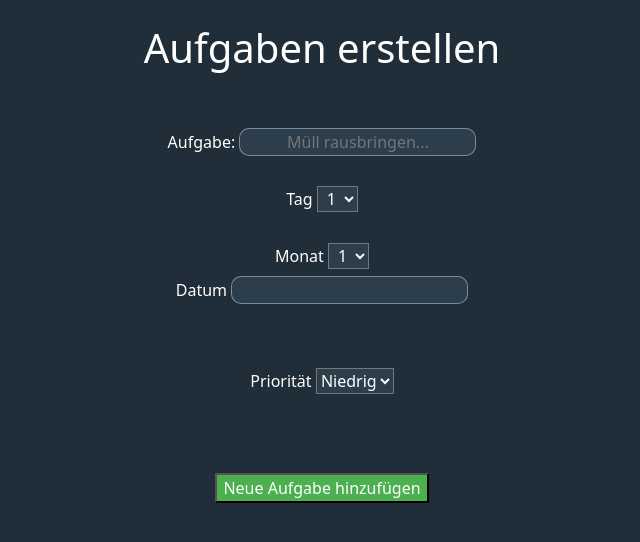
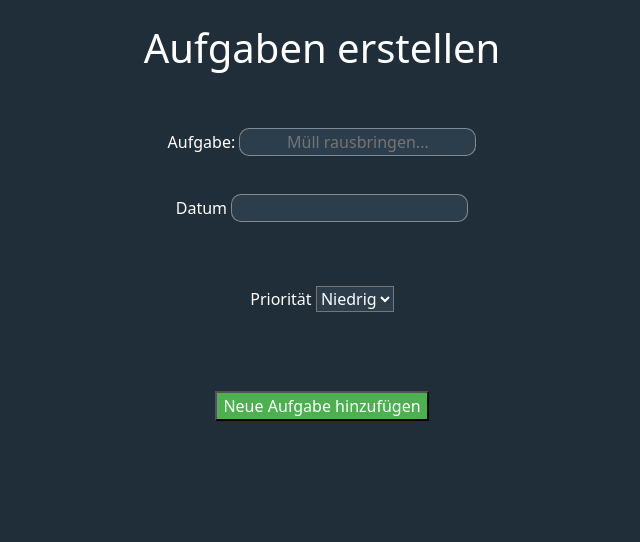
Before and after one commit to LeonardK2020/Klausurersatzleistung, a Flask app: page /Aufgaben in a window 1280 px wide. Shown: the part 93-635 px from the top of the page, without its empty margins (318-958 px from the left). Run offline with Flask 3, Linux system fonts and the light colour scheme; some libraries are stand-ins or nearby versions.

Commit message:
datepicker muss etwas ausgeben dann funktionierend

```diff
--- a/app.py
+++ b/app.py
@@ -34,7 +34,7 @@ def login():
 def startseite():
     connection = sqlite3.connect('datenbank.db')
     cursor = connection.cursor()
-    cursor.execute("SELECT name, datum_abgabe_tag, datum_abgabe_monat, priorität, aufgaben_id FROM aufgaben;")
+    cursor.execute("SELECT name, datum, priorität, aufgaben_id FROM aufgaben;")
     aufgaben = cursor.fetchall()
     connection.close()
     connection = sqlite3.connect('datenbank.db')
@@ -67,13 +67,13 @@ def newTask():
         connection = sqlite3.connect('datenbank.db')
         cursor = connection.cursor()
         aufgaben_name = request.form.get('name')
-        aufgaben_tag = request.form.get('aufgaben_tag')
-        aufgaben_monat = request.form.get('aufgaben_monat')
+        aufgaben_datum = request.form.get('aufgaben_datum')
+        #aufgaben_monat = request.form.get('aufgaben_monat')
         aufgaben_priorität = request.form.get('priorität')
 
 
         try:
-            connection.execute("INSERT INTO aufgaben (name, datum_abgabe_tag, datum_abgabe_monat, priorität) VALUES (?, ?, ?, ?);", (aufgaben_name, aufgaben_tag, aufgaben_monat, aufgaben_priorität))
+            connection.execute("INSERT INTO aufgaben (name, datum, priorität) VALUES (?, ?, ?);", (aufgaben_name, aufgaben_datum, aufgaben_priorität))
             connection.commit()
             connection.close()
 
@@ -113,11 +113,11 @@ def edit_aufgabe(aufgaben_id):
 
     if request.method == 'POST':
         name = request.form.get('name')
-        aufgaben_tag = request.form.get('aufgaben_tag')
-        aufgaben_monat = request.form.get('aufgaben_monat')
+        aufgaben_datum = request.form.get('aufgaben_datum')
+        #aufgaben_monat = request.form.get('aufgaben_monat')
         priorität = request.form.get('priorität')
-        cursor.execute("UPDATE aufgaben SET name=?, datum_abgabe_tag=?, datum_abgabe_monat=?, priorität=? WHERE aufgaben_id=?;",
-               (name , aufgaben_tag, aufgaben_monat, priorität, aufgaben_id))
+        cursor.execute("UPDATE aufgaben SET name=?, datum=?, priorität=? WHERE aufgaben_id=?;",
+               (name , aufgaben_datum, priorität, aufgaben_id))
         connection.commit()
         connection.close()
         return render_template('edit_aufgabe.html', aufgabe=aufgabe)
--- a/templates/Aufgaben.html
+++ b/templates/Aufgaben.html
@@ -49,7 +49,7 @@
                 <div id="_aufgabe">Aufgabe:</div></label>
             <input placeholder="Müll rausbringen..."type="text" id="name" name="name" required><br><br>
 
-            <label for="aufgaben_tag">Tag</label>
+            <!--<label for="aufgaben_tag">Tag</label>
             <select id="aufgaben_tag" name="aufgaben_tag" required>
                 {%for tag in range(1, 32)%}
                 <option value="{{ tag }}">{{ tag }}</option>
@@ -63,11 +63,14 @@
                 {%for monat in range(1, 13)%}
                 <option value="{{ monat }}">{{ monat }}</option>
                 {% endfor %}
-            </select>
+            </select> -->
 
+            <label for="aufgaben_datum"></label>
             <p class="datepicker">Datum <input type="text" id="datepicker" ></p>
             <br>
             <br>
+
+
             <label for="priorität">Priorität</label>
             <select id="priorität" name="priorität">
                 <option value="Niedrig">Niedrig</option>
```
Also changed, not shown: templates/index.html (+4 -4 lines), datenbank.db, 2 other files.
